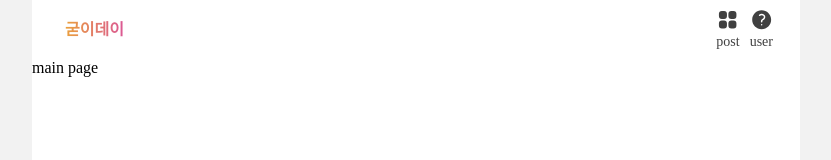
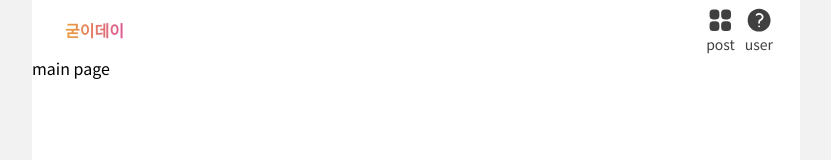
Before and after one commit to share-dev24/GoodEDay, a React (Vite) app: page / in a window 1280 px wide. Shown: the top 160 px of the page, without its empty margins (224-1055 px from the left). Built offline with nearby package versions, Linux system fonts and the light colour scheme.

Commit message:
style: "font 추가 - Noto Sans KR"

```diff
--- a/index.html
+++ b/index.html
@@ -2,7 +2,12 @@
 <html lang="en">
   <head>
     <meta charset="UTF-8" />
-    <link rel="icon" type="image/svg+xml" href="/vite.svg" />
+    <link rel="preconnect" href="https://fonts.googleapis.com" />
+    <link rel="preconnect" href="https://fonts.gstatic.com" crossorigin />
+    <link
+      href="https://fonts.googleapis.com/css2?family=Noto+Sans+KR:wght@100..900&display=swap"
+      rel="stylesheet"
+    />
     <meta name="viewport" content="width=device-width, initial-scale=1.0" />
     <title>굳이데이</title>
   </head>
--- a/src/index.css
+++ b/src/index.css
@@ -138,3 +138,9 @@
   border-collapse: collapse;
   border-spacing: 0;
 }
+
+* {
+  font-family: 'Noto Sans KR', sans-serif;
+  font-optical-sizing: auto;
+  font-style: normal;
+}
```
